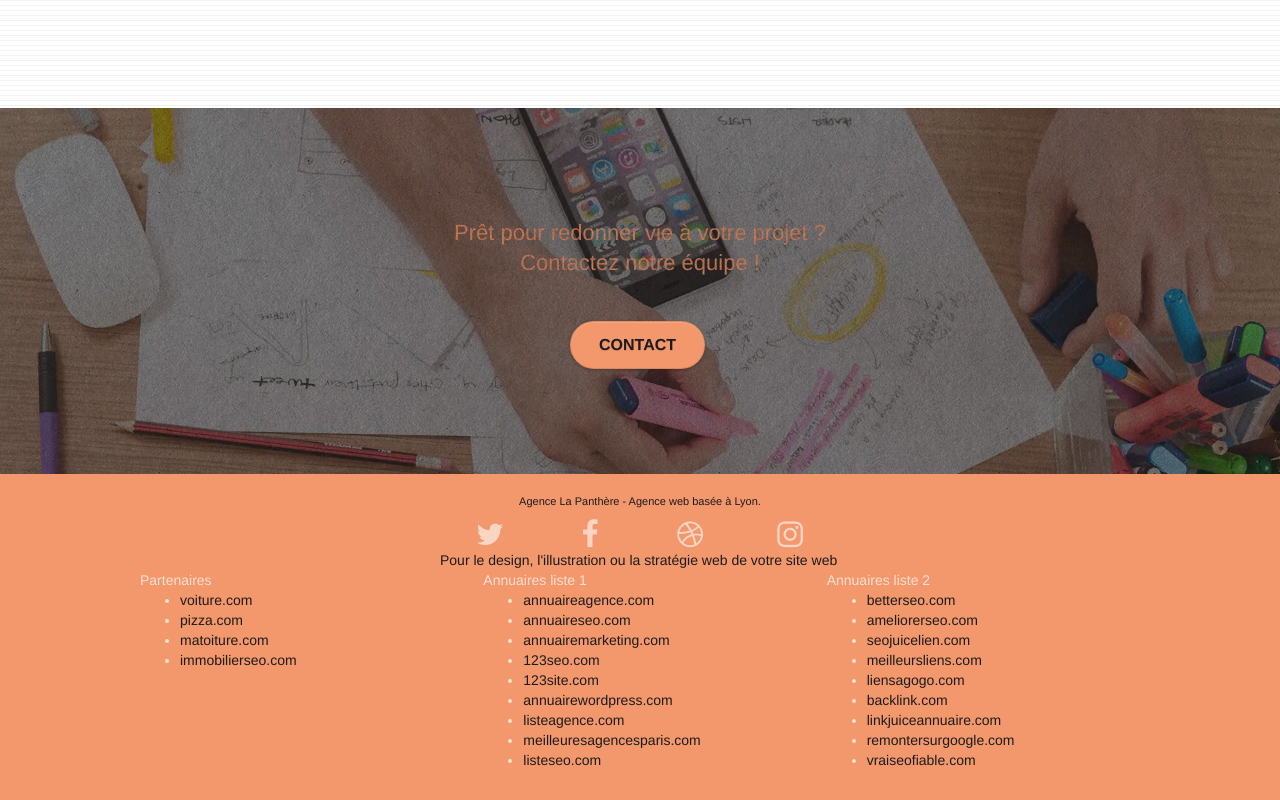
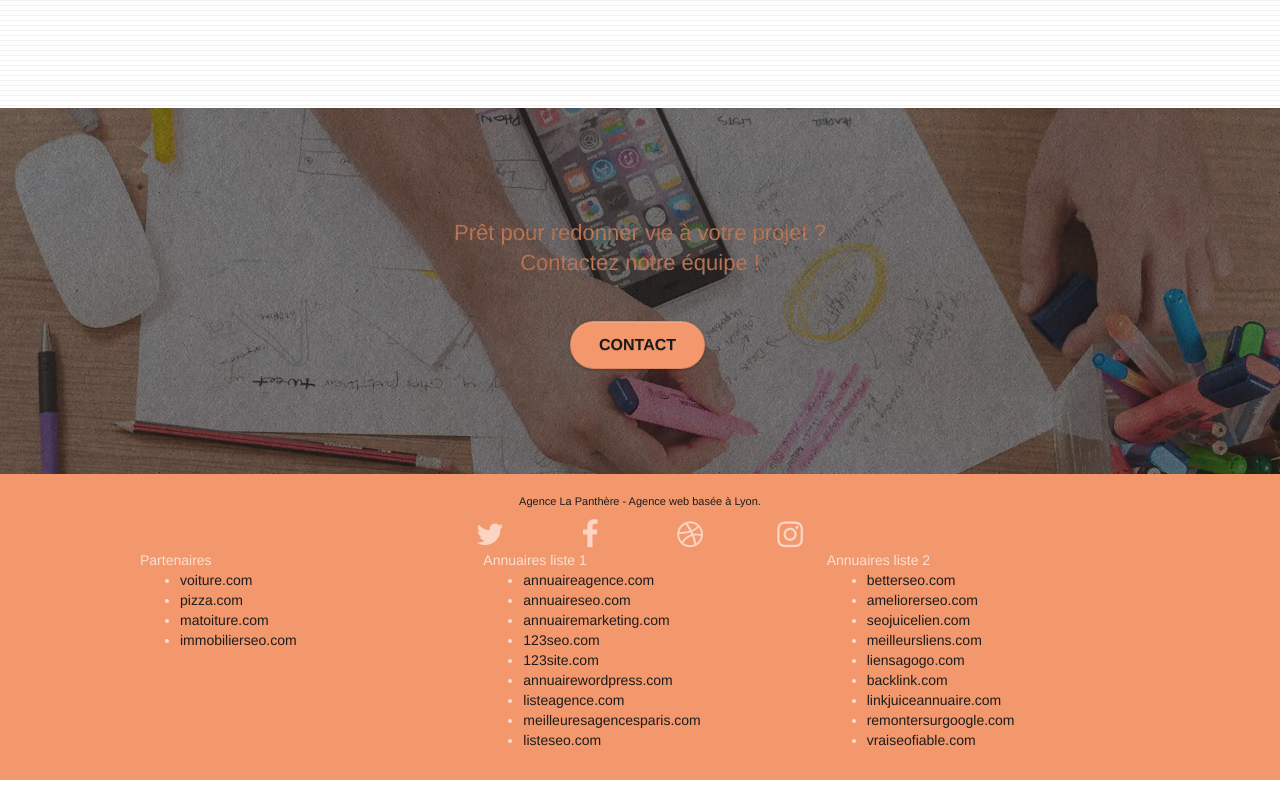
Before and after one commit to bs33000/New_La_Panthere, a plain HTML site: page index.html in a window 1280 px wide. Shown: the part 2716-3516 px from the top of the page. Drawn offline with Linux system fonts and the light colour scheme.

Commit message:
ôter hidden text

```diff
--- a/index.html
+++ b/index.html
@@ -261,7 +261,7 @@
 							<a class="social" href="instagram.com" rel="nofollow"><span class="fa fa-instagram icon-md"></span></a>
 						</div>
 					</div>
-					<div class="keywords" style="color:#1c1c1c;">Pour le design, l'illustration ou la stratégie web de votre site web</div>
+					<div class="keywords" style="color:#1c1c1c;"></div>
 				</div>
 				<div class="row">
 					<div class="col-sm-4">
```
